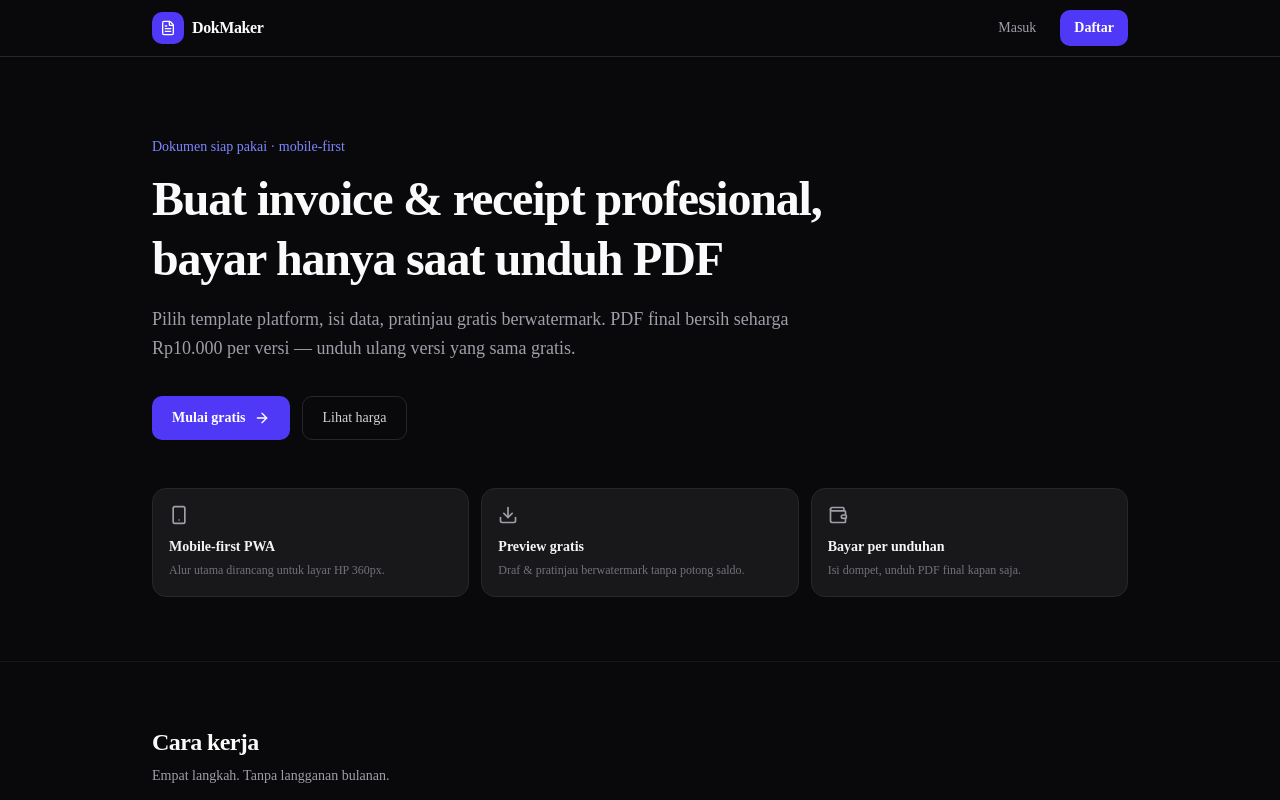
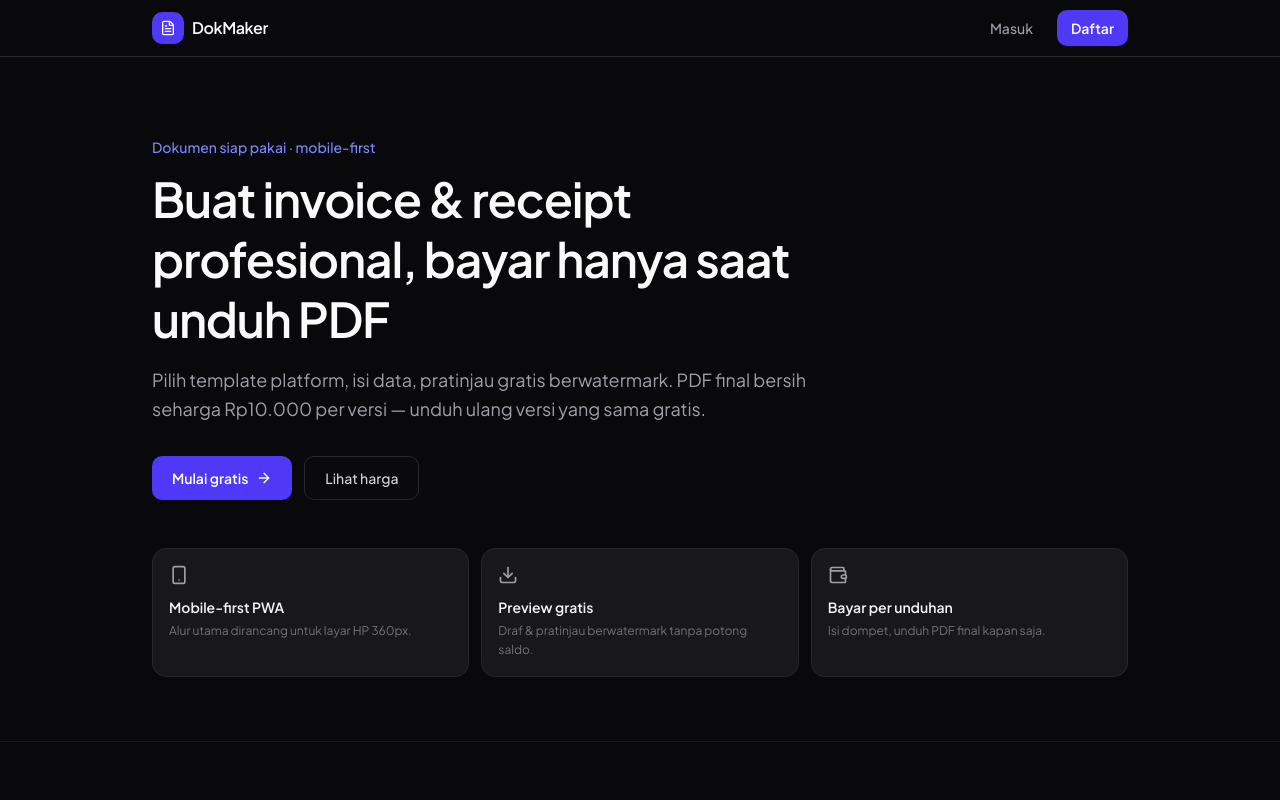
Before and after one commit to edodoyokz/dokmaker, a Next.js app: page / in a window 1280 px wide. Shown: the top 800 px of the page. Built offline with nearby package versions, Linux system fonts and the light colour scheme.

Commit message:
style(ui): switch app font to Plus Jakarta Sans

```diff
--- a/src/app/globals.css
+++ b/src/app/globals.css
@@ -7,9 +7,9 @@
 @theme inline {
   --color-background: var(--background);
   --color-foreground: var(--foreground);
-  --font-sans: var(--font-sans);
-  --font-mono: var(--font-geist-mono);
-  --font-heading: var(--font-sans);
+  --font-sans: var(--font-jakarta-sans), ui-sans-serif, system-ui, sans-serif;
+  --font-mono: var(--font-geist-mono), ui-monospace, monospace;
+  --font-heading: var(--font-jakarta-sans), ui-sans-serif, system-ui, sans-serif;
   --color-sidebar-ring: var(--sidebar-ring);
   --color-sidebar-border: var(--sidebar-border);
   --color-sidebar-accent-foreground: var(--sidebar-accent-foreground);
--- a/src/app/layout.tsx
+++ b/src/app/layout.tsx
@@ -1,12 +1,13 @@
 import type { Metadata, Viewport } from "next";
-import { Geist, Geist_Mono } from "next/font/google";
+import { Plus_Jakarta_Sans, Geist_Mono } from "next/font/google";
 import { RegisterSw } from "@/components/pwa/register-sw";
 import { Toaster } from "@/components/ui/sonner";
 import "./globals.css";
 
-const geistSans = Geist({
-  variable: "--font-geist-sans",
+const jakartaSans = Plus_Jakarta_Sans({
+  variable: "--font-jakarta-sans",
   subsets: ["latin"],
+  display: "swap",
 });
 
 const geistMono = Geist_Mono({
@@ -55,7 +56,7 @@
   return (
     <html
       lang="id"
-      className={`${geistSans.variable} ${geistMono.variable} h-full antialiased dark`}
+      className={`${jakartaSans.variable} ${geistMono.variable} h-full antialiased dark`}
     >
       <body className="min-h-full flex flex-col">
         {children}
```
